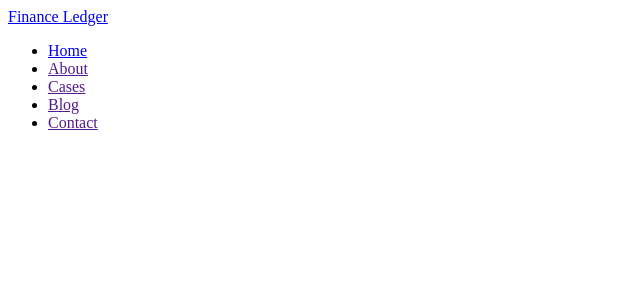
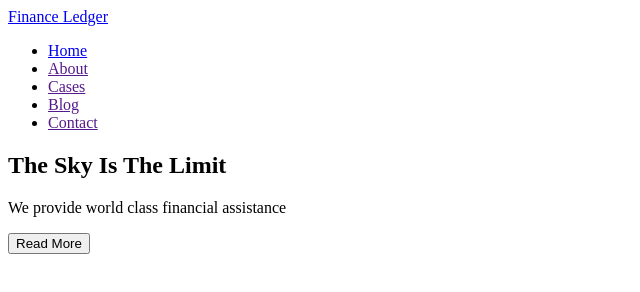
Before and after one commit to keon91/blended-02, a plain HTML site: page index.html in a window 1280 px wide. Shown: the whole page, without its empty margins (0-640 px from the left). Drawn offline with Linux system fonts and the light colour scheme.

Commit message:
new section

```diff
--- a/index.html
+++ b/index.html
@@ -20,7 +20,13 @@
       </nav>
     </header>
 
-    <main></main>
+    <main>
+      <section>
+        <h1>The Sky Is The Limit</h1>
+        <p>We provide world class financial assistance</p>
+        <button type="button">Read More</button>
+      </section>
+    </main>
 
     <footer></footer>
   </body>
```
